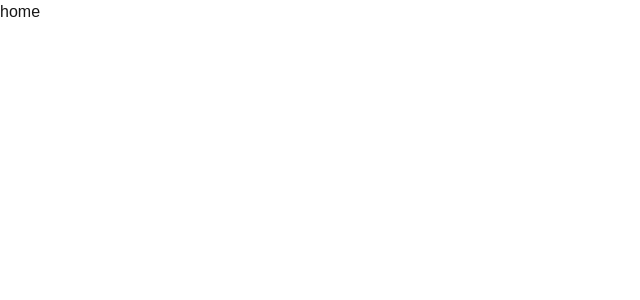
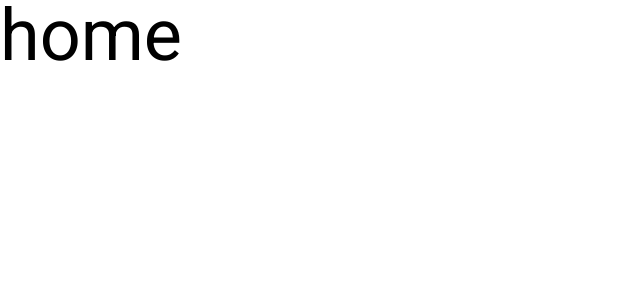
Before and after one commit to nillswe/frontend-test-ll, a Next.js app: page / in a window 1280 px wide. Shown: the top 300 px of the page, without its empty margins (0-640 px from the left). Built offline with nearby package versions, Linux system fonts and the light colour scheme.

Commit message:
chore: resetting styles

```diff
--- a/src/app/globals.css
+++ b/src/app/globals.css
@@ -3,21 +3,17 @@
 @tailwind utilities;
 
 :root {
-  --background: #ffffff;
-  --foreground: #171717;
+  --background: white;
+  --foreground: black;
 }
 
-@media (prefers-color-scheme: dark) {
-  :root {
-    --background: #0a0a0a;
-    --foreground: #ededed;
-  }
+* {
+  box-sizing: border-box;
 }
 
 body {
   color: var(--foreground);
   background: var(--background);
-  font-family: Arial, Helvetica, sans-serif;
 }
 
 @layer utilities {
--- a/src/app/layout.tsx
+++ b/src/app/layout.tsx
@@ -1,35 +1,22 @@
-import type { Metadata } from "next";
-import localFont from "next/font/local";
-import "./globals.css";
+import type {Metadata} from 'next'
+import {Roboto} from 'next/font/google'
+import './globals.css'
 
-const geistSans = localFont({
-  src: "./fonts/GeistVF.woff",
-  variable: "--font-geist-sans",
-  weight: "100 900",
-});
-const geistMono = localFont({
-  src: "./fonts/GeistMonoVF.woff",
-  variable: "--font-geist-mono",
-  weight: "100 900",
-});
+const roboto = Roboto({subsets: ['latin'], preload: true, weight: ['400', '700']})
 
 export const metadata: Metadata = {
-  title: "Create Next App",
-  description: "Generated by create next app",
-};
+  title: 'Luizalabs',
+  description: 'Frontend app',
+}
 
 export default function RootLayout({
   children,
 }: Readonly<{
-  children: React.ReactNode;
+  children: React.ReactNode
 }>) {
   return (
-    <html lang="en">
-      <body
-        className={`${geistSans.variable} ${geistMono.variable} antialiased`}
-      >
-        {children}
-      </body>
+    <html lang='pt-br' className='light'>
+      <body className={roboto.className}>{children}</body>
     </html>
-  );
+  )
 }
--- a/src/app/page.tsx
+++ b/src/app/page.tsx
@@ -1,3 +1,3 @@
 export default function Home() {
-  return <div>home</div>
+  return <div className='text-7xl'>home</div>
 }
```
Also changed, not shown: src/app/fonts/GeistMonoVF.woff (deleted), src/app/fonts/GeistVF.woff (deleted).
